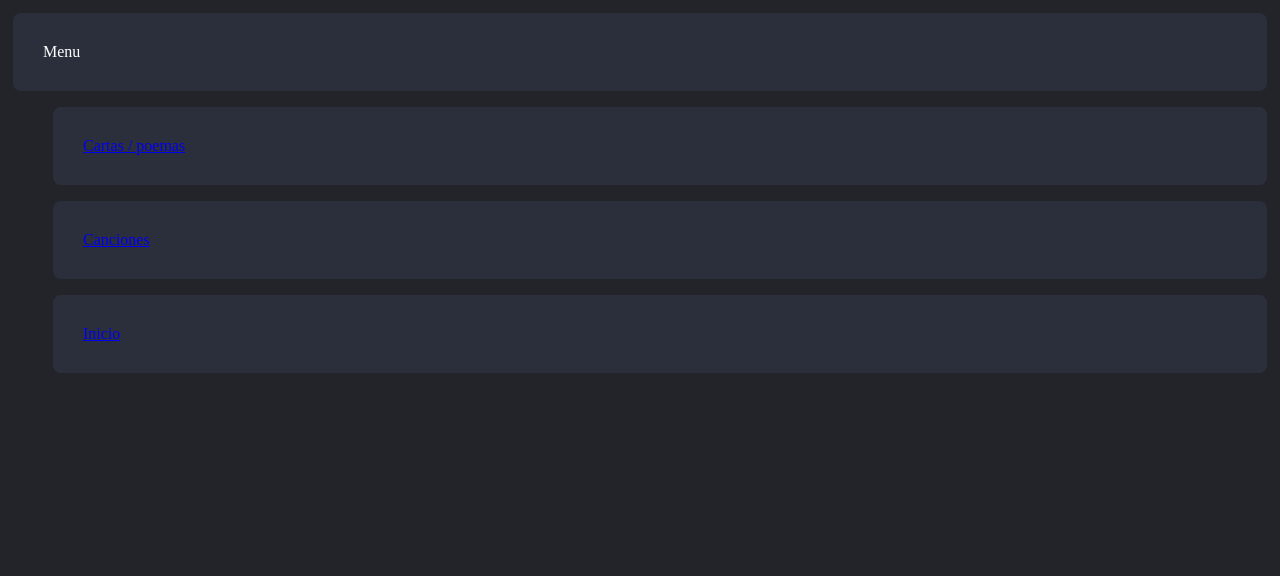
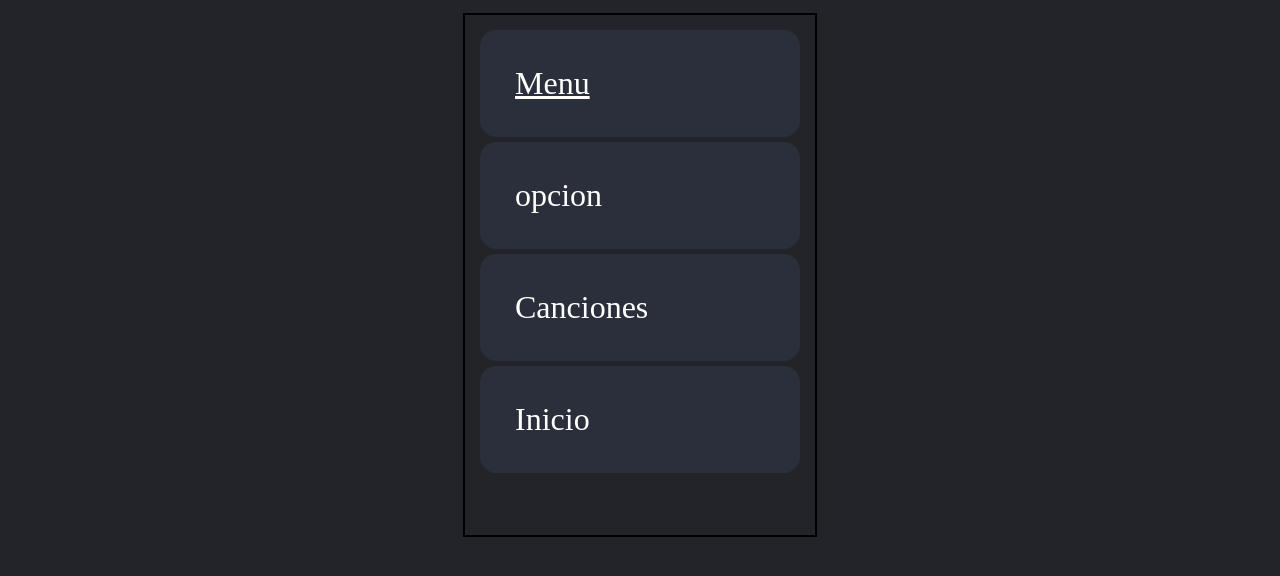
Before and after one commit to zalemgt/Pagina_para_ti, a plain HTML site: page menu.html in a window 1280 px wide. Drawn offline with Linux system fonts and the light colour scheme.

Commit message:
On branch main Your branch is up to date with 'origin/main'.
Changes to be committed:
	modified:   estilomenu.css
	modified:   menu.html

```diff
--- a/estilomenu.css
+++ b/estilomenu.css
@@ -5,15 +5,27 @@ body {
     min-height: 100vh;
     padding: 5px;
 }
+a {
+    color: #fff; /* Cambiar el color del enlace a blanco (#fff) */
+    text-decoration: none; /* Esto quita la subrayado por defecto en los enlaces */
+}
+.text1
+{
+    text-decoration: underline;
+}
+.contenedor{
+    width: 330px;
+    height: 500px;
+    border: 2px solid black;
+    padding: 10px;
+    margin: 0 auto;
+}
 .select {
+    font-size:xx-large;
     background: #2a2f3b;
     color: #fff;
-    display: flex;
-    justify-content: space-between;
-    align-items: center;
     border: 5pxpx #2a2f3b solid;
     border-radius: 0.5em;
-    padding: 30px;
-    transition:  0.3;
-
+    padding: 35px;
+    margin: 5px;
 }
--- a/menu.html
+++ b/menu.html
@@ -7,21 +7,18 @@
     <link rel="stylesheet" href="estilomenu.css">
 </head>
 <body>
-    <div class="select">Menu</div>
-    <ul>
-        <li  class="select">
-            <a href="index2.html">Cartas / poemas</a>
-        </li>
-    </ul>
-    <ul>
-        <li  class="select">
+    <div class="contenedor">
+        <div class="select text1">Menu</div>
+        <div class="select">
+            <a href="index2.html">opcion</a>
+        </div>
+        <div class="select">
             <a href="index3.html">Canciones</a>
-        </li>
-    </ul>
-    <ul>
-        <li  class="select">
+        </div>
+        <div class="select">
             <a href="index.html">Inicio</a>
-        </li>
-    </ul>
+        </div>
+    </div>
+
 </body>
 </html>
```
